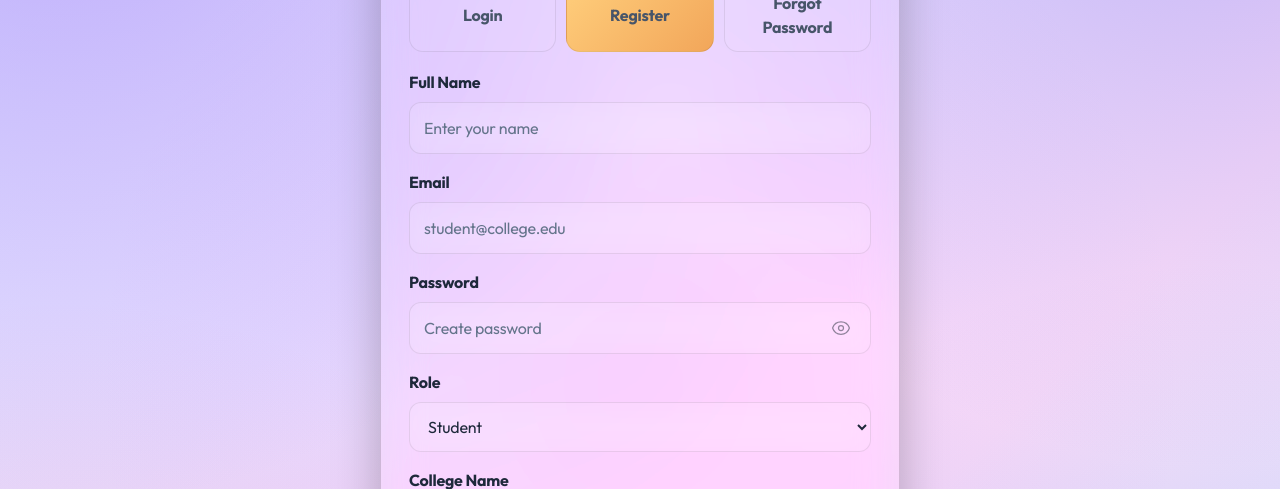
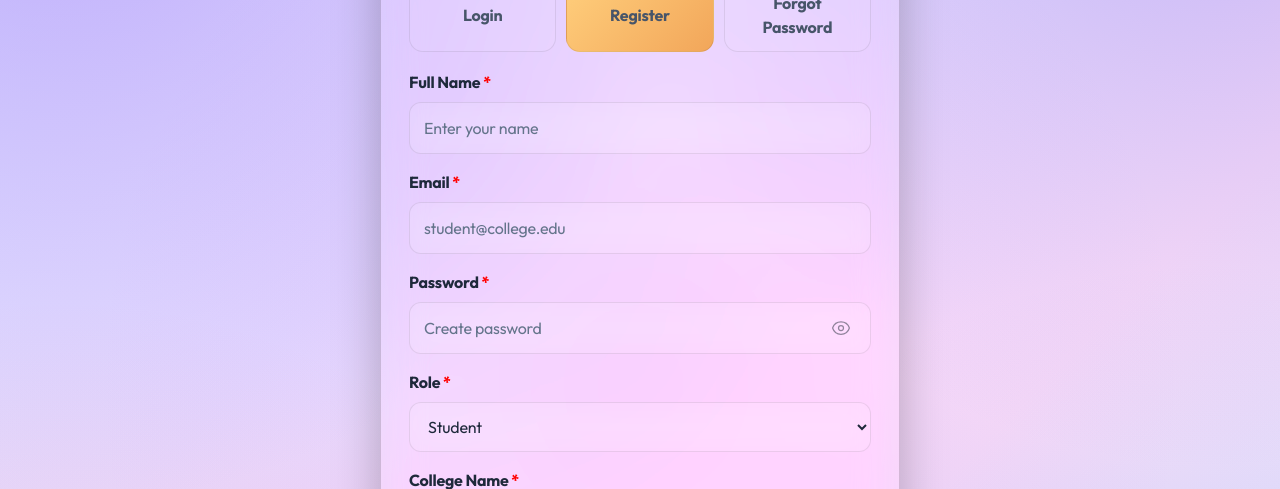
Before and after one commit to shibchandan/campus-knowledge-hub, a React (Vite) app in the folder client/: page /login in a window 1280 px wide. Both pictures are taken after a click on the button "Register". Shown: the part 311-800 px from the top of the page. Built offline with nearby package versions, Linux system fonts and the light colour scheme; no server answers.

Commit message:
Add asterisk to required fields in auth form

```diff
--- a/client/src/pages/AuthPage.jsx
+++ b/client/src/pages/AuthPage.jsx
@@ -472,7 +472,7 @@ export function AuthPage() {
         ) : mode === "login" ? (
           <form className="auth-form" onSubmit={handleLoginSubmit}>
             <label className="auth-field">
-              <span>Email</span>
+              <span>Email <span style={{ color: "red" }}>*</span></span>
               <input
                 type="email"
                 value={loginForm.email}
@@ -485,7 +485,7 @@ export function AuthPage() {
             </label>
 
             <label className="auth-field">
-              <span>Password</span>
+              <span>Password <span style={{ color: "red" }}>*</span></span>
               <PasswordInput
                 value={loginForm.password}
                 onChange={(event) =>
@@ -509,7 +509,7 @@ export function AuthPage() {
         {mode === "register" ? (
           <form className="auth-form" onSubmit={handleRegisterSubmit}>
             <label className="auth-field">
-              <span>Full Name</span>
+              <span>Full Name <span style={{ color: "red" }}>*</span></span>
               <input
                 type="text"
                 value={registerForm.fullName}
@@ -522,7 +522,7 @@ export function AuthPage() {
             </label>
 
             <label className="auth-field">
-              <span>Email</span>
+              <span>Email <span style={{ color: "red" }}>*</span></span>
               <input
                 type="email"
                 value={registerForm.email}
@@ -535,7 +535,7 @@ export function AuthPage() {
             </label>
 
             <label className="auth-field">
-              <span>Password</span>
+              <span>Password <span style={{ color: "red" }}>*</span></span>
               <PasswordInput
                 value={registerForm.password}
                 onChange={(event) =>
@@ -548,7 +548,7 @@ export function AuthPage() {
             </label>
 
             <label className="auth-field">
-              <span>Role</span>
+              <span>Role <span style={{ color: "red" }}>*</span></span>
               <select
                 value={registerForm.role}
                 onChange={(event) =>
@@ -562,7 +562,7 @@ export function AuthPage() {
             {registerForm.role === "student" || registerForm.role === "representative" ? (
               <>
                 <label className="auth-field">
-                  <span>College Name</span>
+                  <span>College Name <span style={{ color: "red" }}>*</span></span>
                   <select
                     value={isNewCollege ? "other" : (availableColleges.some(c => c.name === registerForm.collegeName) ? registerForm.collegeName : (registerForm.collegeName ? "other" : ""))}
                     onChange={(event) => {
```
